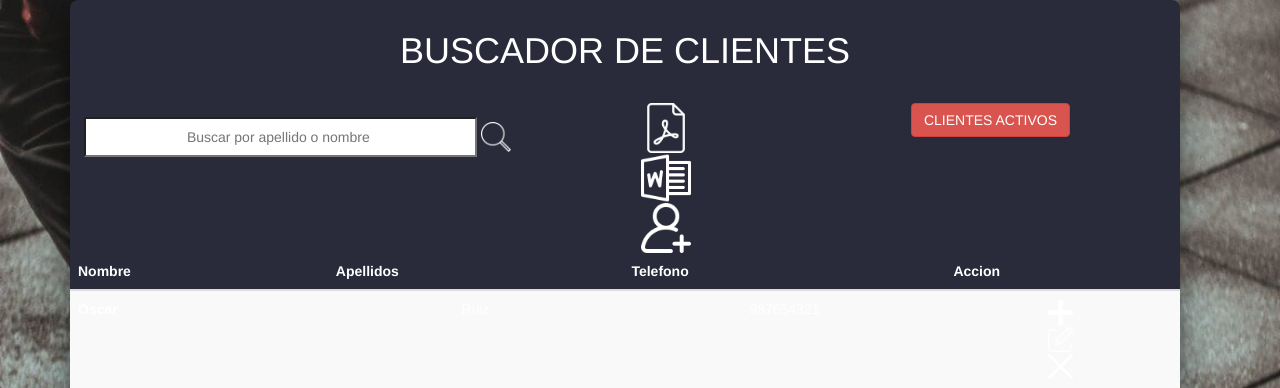
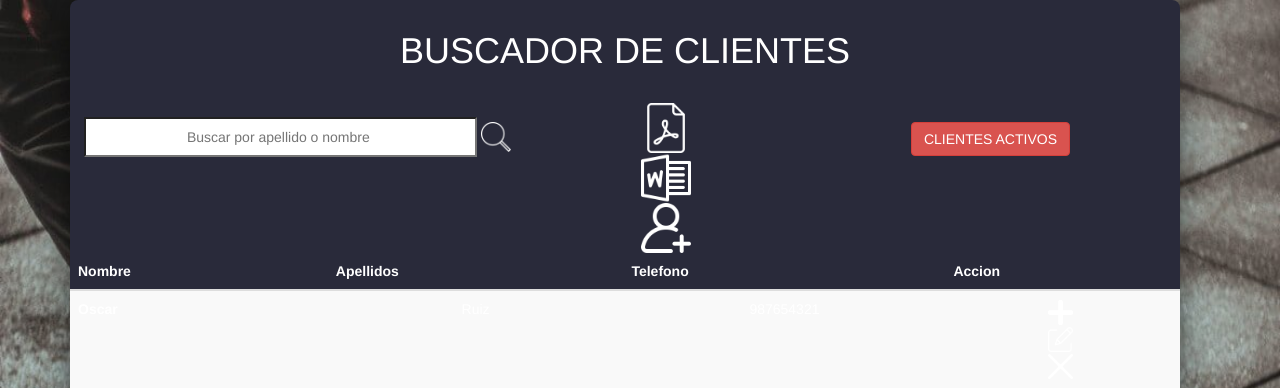
Before and after one commit to Sergio2697sm/GymArtBoostrap, a PHP site: page /clientes/buscador.php in a window 1280 px wide. Shown: the part 147-535 px from the top of the page. Run offline with PHP 8.4, Linux system fonts and the light colour scheme; data comes from the database, SQL or seed files in the repository; data that the repository does not hold is empty; some libraries are stand-ins or nearby versions.

Commit message:
mejorado

```diff
--- a/estilos/estilos.css
+++ b/estilos/estilos.css
@@ -194,6 +194,8 @@ section {
    display: grid;
    grid-template-areas: "Titulo     Titulo        Titulo" "buscador   menuOpciones clientesInactivos" "divTable   divTable     divTable";
    /* grid-template-columns: 40% 50% auto; */
+   /* grid-template-columns: 1fr auto 1fr; */
+
 }
 
 .tablas h1 {
@@ -208,6 +210,7 @@ section {
 
 .clientesAntiguos {
    grid-area: clientesInactivos;
+   padding-top: 5%;
 }
 
 .clientesAntiguos a {
```
